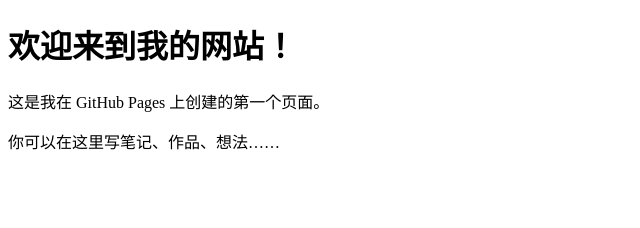
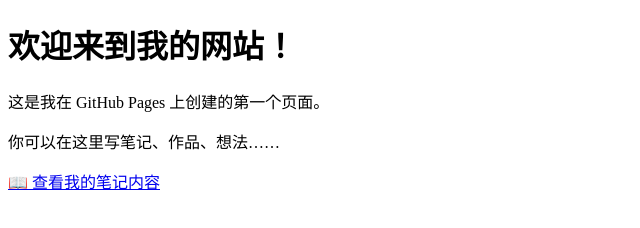
Before and after one commit to WeiABCWei/WeiABCWei.github.io, a plain HTML site: page index.html in a window 1280 px wide. Shown: the whole page, without its empty margins (0-640 px from the left). Drawn offline with Linux system fonts and the light colour scheme.

Commit message:
Update index.html

```diff
--- a/index.html
+++ b/index.html
@@ -8,5 +8,6 @@
   <h1>欢迎来到我的网站！</h1>
   <p>这是我在 GitHub Pages 上创建的第一个页面。</p>
   <p>你可以在这里写笔记、作品、想法……</p>
+  <p><a href="newfile.txt">📖 查看我的笔记内容</a></p>
 </body>
 </html>
```
